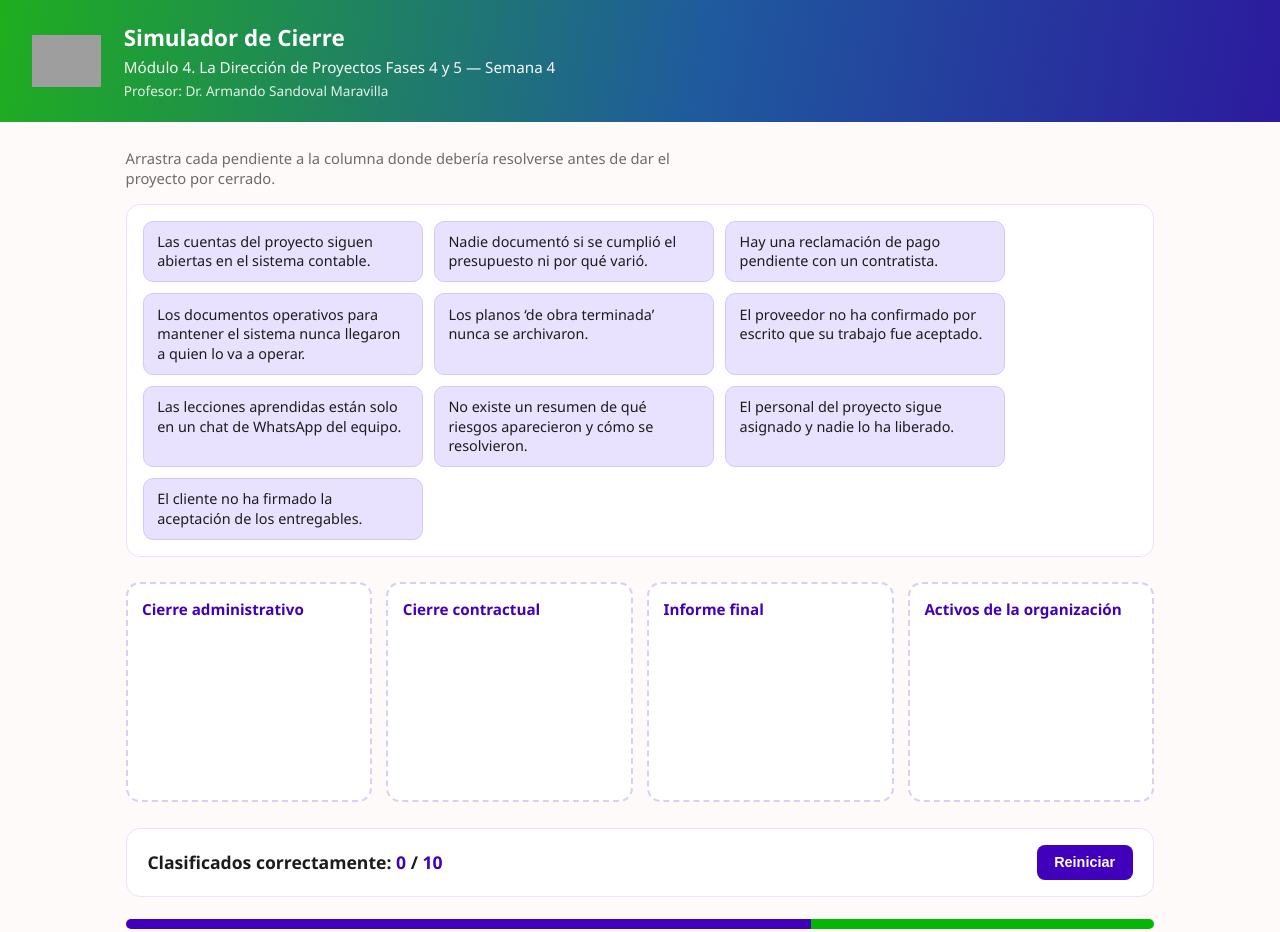
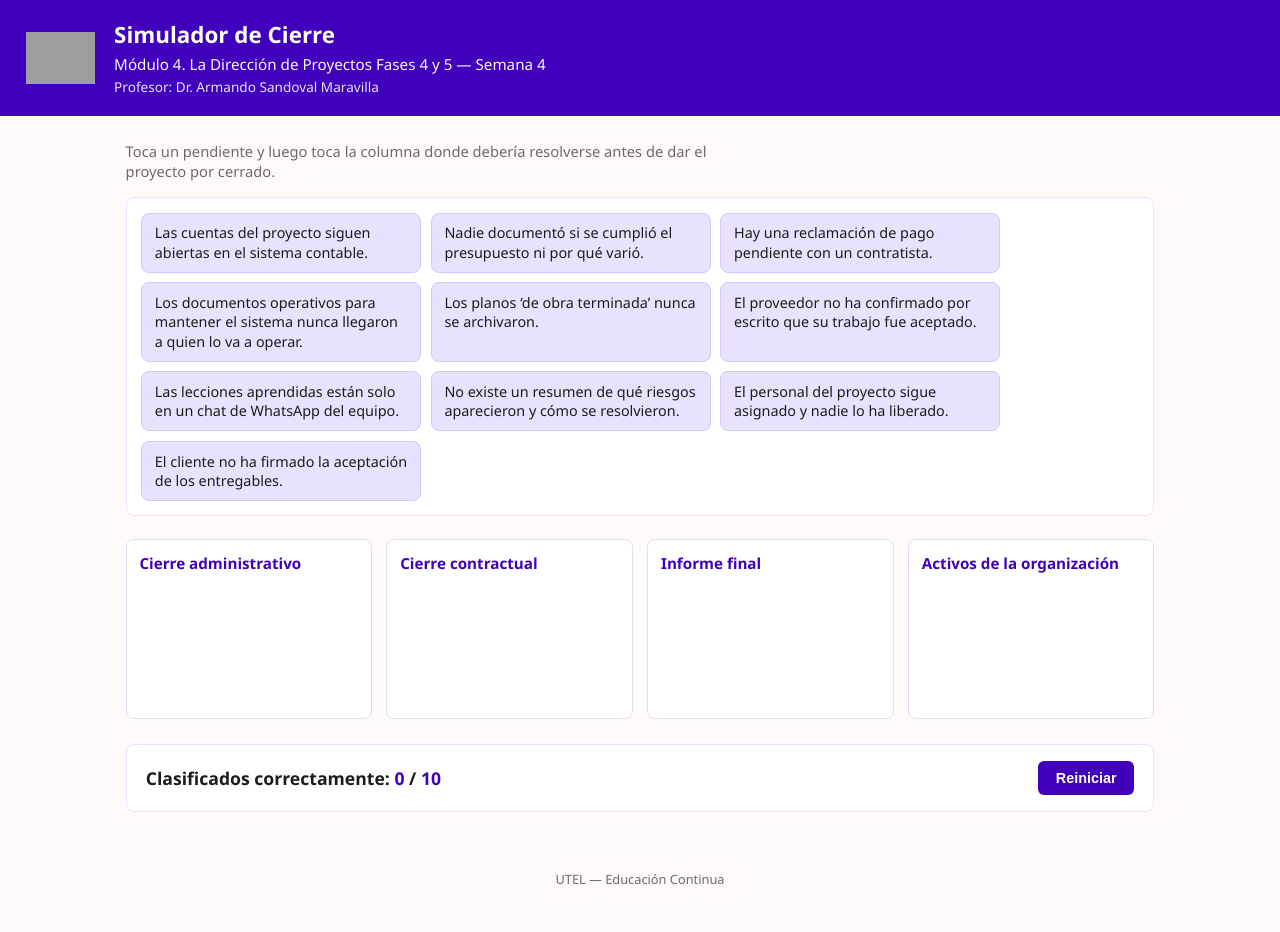
Before and after one commit to maravilla9/simulador_de_cierre, a plain HTML site: page index.html in a window 1280 px wide. Shown: the top 932 px of the page. Drawn offline with Linux system fonts and the light colour scheme; grey boxes are pictures that could not be loaded.

Commit message:
index.html

```diff
--- a/index.html
+++ b/index.html
@@ -25,12 +25,12 @@
     padding:0 0 3rem;
   }
   header{
-    background:linear-gradient(100deg,#1fae1f 0%, #1f5a9e 55%, #2c1a9e 100%);
+    background:var(--purple);
     color:#fff;
-    padding:1.4rem 2rem;
+    padding:1.2rem 1.6rem;
     display:flex;
     align-items:center;
-    gap:1.4rem;
+    gap:1.2rem;
     flex-wrap:wrap;
   }
   header img{
@@ -61,17 +61,18 @@
     max-width:1080px;
     margin:0 auto;
     padding:1.6rem;
+    width:100%;
   }
   .pool{
     display:flex;
     flex-wrap:wrap;
-    gap:.7rem;
-    padding:1rem;
+    gap:.6rem;
+    padding:.9rem;
     background:#fff;
     border:1px solid #eee0ff;
-    border-radius:14px;
-    min-height:70px;
-    margin-bottom:1.6rem;
+    border-radius:8px;
+    min-height:60px;
+    margin-bottom:1.4rem;
   }
   .pool.empty::after{
     content:"Arrastraste todos los pendientes. Revisa tu resultado abajo.";
@@ -83,19 +84,17 @@
   .card{
     background:var(--purple-light);
     border:1px solid #d5c6ff;
-    border-radius:10px;
-    padding:.65rem .85rem;
+    border-radius:8px;
+    padding:.6rem .8rem;
     font-size:.9rem;
     line-height:1.35;
-    cursor:grab;
+    cursor:pointer;
     max-width:280px;
     user-select:none;
-    transition:transform .12s ease, box-shadow .12s ease;
   }
   .card:active{cursor:grabbing;}
   .card.selected{
     outline:2px solid var(--purple);
-    box-shadow:0 2px 10px rgba(64,0,188,.25);
   }
   .card.correct{background:var(--green-light);border-color:#8fdc8f;}
   .card.incorrect{background:var(--card-bad);border-color:#e6a3a3;}
@@ -118,20 +117,28 @@
   }
   @media (max-width:520px){
     .board{grid-template-columns:1fr;}
+    header{padding:1.1rem 1.2rem;}
+    header img{height:40px;}
+    header h1{font-size:1.2rem;}
+    header p.subject{font-size:.85rem;}
+    header p.meta{font-size:.78rem;}
+    main{padding:1rem;}
+    .card{max-width:100%;font-size:.85rem;}
+    .score-bar{flex-direction:column;align-items:stretch;text-align:center;}
+    button#reset{width:100%;}
   }
   .column{
     background:#fff;
-    border:2px dashed #d8d0ee;
-    border-radius:14px;
-    padding:.9rem;
-    min-height:220px;
+    border:1px solid #e2ddf0;
+    border-radius:8px;
+    padding:.8rem;
+    min-height:180px;
     display:flex;
     flex-direction:column;
-    gap:.55rem;
+    gap:.5rem;
   }
   .column.dragover{
     border-color:var(--purple);
-    background:#faf8ff;
   }
   .column h2{
     margin:0 0 .3rem;
@@ -144,6 +151,7 @@
     display:flex;
     flex-direction:column;
     gap:.5rem;
+    cursor:pointer;
   }
 
   .score-bar{
@@ -154,9 +162,9 @@
     flex-wrap:wrap;
     gap:1rem;
     background:#fff;
-    border-radius:14px;
+    border-radius:8px;
     border:1px solid #eee0ff;
-    padding:1rem 1.3rem;
+    padding:1rem 1.2rem;
   }
   .score-bar .score{
     font-size:1.1rem;
@@ -167,8 +175,8 @@
     background:var(--purple);
     color:#fff;
     border:none;
-    border-radius:8px;
-    padding:.6rem 1.1rem;
+    border-radius:6px;
+    padding:.55rem 1.1rem;
     font-size:.9rem;
     font-weight:600;
     cursor:pointer;
@@ -181,10 +189,6 @@
     font-size:.8rem;
     margin-top:2rem;
   }
-
-  .bars{display:flex;height:10px;margin-top:1.4rem;}
-  .bars .b1{background:var(--purple);flex:2;border-radius:6px 0 0 6px;}
-  .bars .b2{background:var(--green);flex:1;border-radius:0 6px 6px 0;}
 </style>
 </head>
 <body>
@@ -199,7 +203,7 @@
 </header>
 
 <main>
-  <p style="color:var(--muted);font-size:.92rem;margin:0 0 1rem;max-width:70ch;">Arrastra cada pendiente a la columna donde debería resolverse antes de dar el proyecto por cerrado.</p>
+  <p style="color:var(--muted);font-size:.92rem;margin:0 0 1rem;max-width:70ch;">Toca un pendiente y luego toca la columna donde debería resolverse antes de dar el proyecto por cerrado.</p>
   <div class="pool" id="pool"></div>
 
   <div class="board" id="board">
@@ -225,8 +229,6 @@
     <div class="score">Clasificados correctamente: <span id="scoreVal">0</span> / <span id="totalVal">0</span></div>
     <button id="reset">Reiniciar</button>
   </div>
-
-  <div class="bars"><div class="b1"></div><div class="b2"></div></div>
 </main>
 
 <footer>UTEL — Educación Continua</footer>
@@ -272,18 +274,10 @@ function shuffledItems() {
 function makeCard(item) {
   const card = document.createElement("div");
   card.className = "card";
-  card.draggable = true;
   card.dataset.id = item.id;
   card.dataset.cat = item.cat;
   card.textContent = item.text;
 
-  card.addEventListener("dragstart", (e) => {
-    e.dataTransfer.setData("text/plain", item.id);
-    setTimeout(() => card.style.opacity = "0.4", 0);
-  });
-  card.addEventListener("dragend", () => card.style.opacity = "1");
-
-  // tap-to-select fallback for touch devices
   card.addEventListener("click", () => {
     if (card.classList.contains("correct") || card.classList.contains("incorrect")) return;
     if (selectedCard === card) {
@@ -315,7 +309,6 @@ function placeCard(card, zone) {
   const cat = zone.dataset.cat;
   const isCorrect = card.dataset.cat === cat;
   card.classList.add(isCorrect ? "correct" : "incorrect");
-  card.draggable = false;
 
   const verdict = document.createElement("span");
   verdict.className = "verdict";
@@ -327,21 +320,6 @@ function placeCard(card, zone) {
 }
 
 dropZones.forEach(zone => {
-  zone.addEventListener("dragover", (e) => {
-    e.preventDefault();
-    zone.closest(".column").classList.add("dragover");
-  });
-  zone.addEventListener("dragleave", () => {
-    zone.closest(".column").classList.remove("dragover");
-  });
-  zone.addEventListener("drop", (e) => {
-    e.preventDefault();
-    zone.closest(".column").classList.remove("dragover");
-    const id = e.dataTransfer.getData("text/plain");
-    const card = document.querySelector(`.card[data-id="${id}"]`);
-    if (card && card.parentElement === pool) placeCard(card, zone);
-  });
-  // tap-to-place fallback
   zone.addEventListener("click", () => {
     if (selectedCard && selectedCard.parentElement === pool) {
       selectedCard.classList.remove("selected");
```
